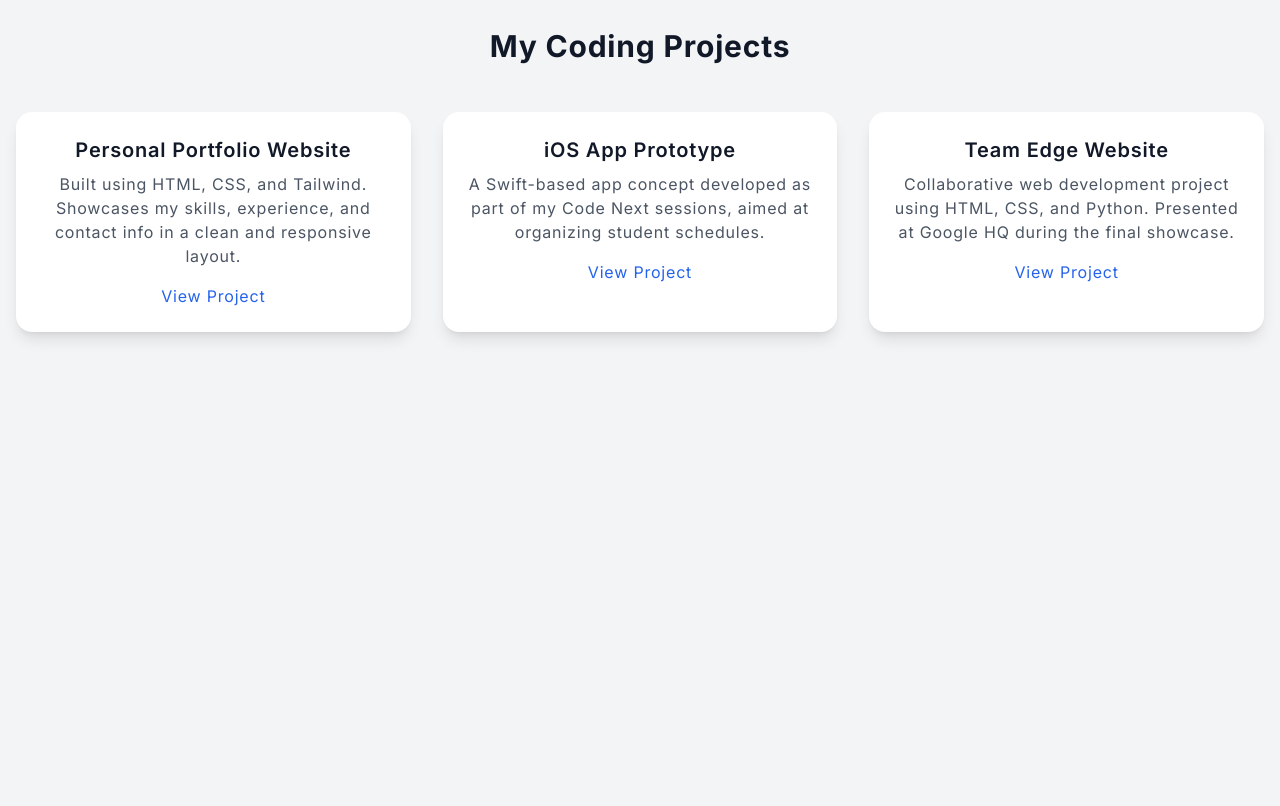
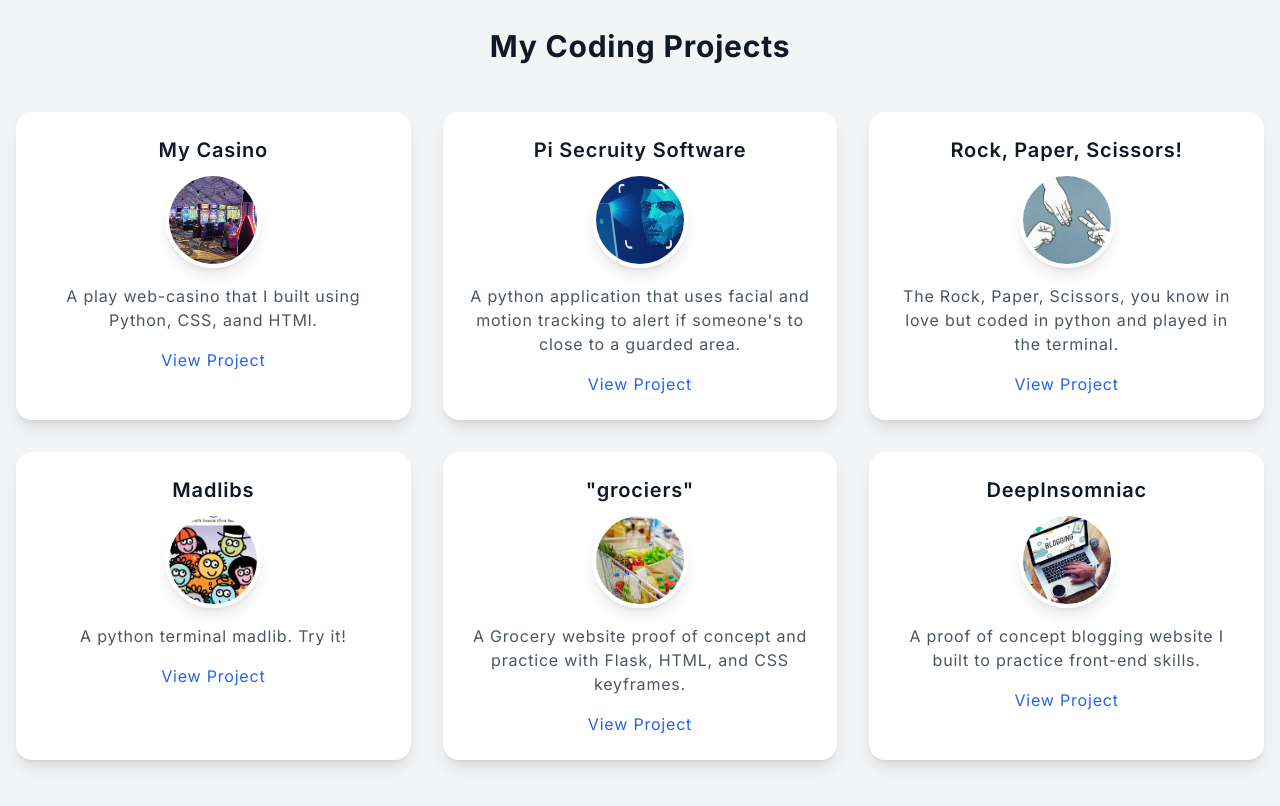
Before and after one commit to MattheuJ/portfolio-website, a plain HTML site: page index.html in a window 1280 px wide. Shown: the part 1020-1826 px from the top of the page. Before the commit the page ends 1432 px from the top, so only its background shows below. Drawn offline with nearby package versions, Linux system fonts and the light colour scheme.

Commit message:
Add files via upload

```diff
--- a/index.html
+++ b/index.html
@@ -19,10 +19,10 @@
             <h1 class="text-3xl font-bold text-gray-700">MyPortfolio</h1>
             <nav>
                 <ul class="flex space-x-6">
-                    <li><a href="#GitHub" class="text-gray-700 hover:text-blue-600 font-semibold">GitHub</a></li>
-                    <li><a href="#LinkedIn" class="text-gray-700 hover:text-blue-600 font-semibold">LinkedIn</a></li>
-                    <li><a href="#Instagram" class="text-gray-700 hover:text-blue-600 font-semibold">Instagram</a></li>
-                    <li><a href="#contact" class="text-gray-700 hover:text-blue-600 font-semibold">Email</a></li>
+                    <li><a href="https://github.com/MattheuJ" class="text-gray-700 hover:text-blue-600 font-semibold">GitHub</a></li>
+                    <li><a href="https://www.linkedin.com/in/mattheu-jimenez-34115a291/" class="text-gray-700 hover:text-blue-600 font-semibold">LinkedIn</a></li>
+                    <li><a href="https://www.instagram.com/mattheu______/" class="text-gray-700 hover:text-blue-600 font-semibold">Instagram</a></li>
+                    <li><a href="mailto:mattheujimenez@gmail.com" class="text-gray-700 hover:text-blue-600 font-semibold">Email</a></li>
                 </ul>
             </nav>
         </div>
@@ -37,7 +37,6 @@
                     and this is <span class="font-bold">MyPortfolio</span> with a focus on building engaging user experiences and robust backend systems. I love to learn and explore new technologies.
                 </p>
             </div>
-
             <div class="md:w-1/3 flex justify-center">
                 <img src="unnamed.jpeg" alt="Profile Picture" class="w-64 h-64 object-cover rounded-full border-4 border-white shadow-lg">
             </div>
@@ -59,21 +58,45 @@
             <div class="grid md:grid-cols-3 gap-8">
 
                 <div class="bg-white rounded-2xl shadow-lg p-6 hover:shadow-xl transition duration-300">
-                    <h3 class="text-xl font-semibold mb-2">Personal Portfolio Website</h3>
-                    <p class="text-gray-600 mb-4">Built using HTML, CSS, and Tailwind. Showcases my skills, experience, and contact info in a clean and responsive layout.</p>
-                    <a href="#" class="text-blue-600 hover:underline font-medium">View Project</a>
+                    <h3 class="text-xl font-semibold mb-2">My Casino</h3>
+                    <img src="download (2).jpeg"alt="Screenshot"class="w-24 h-24 object-cover rounded-full border-4 border-white shadow-lg block mx-auto mb-4 mt-2">
+                    <p class="text-gray-600 mb-4">A play web-casino that I built using Python, CSS, aand HTMl.</p>
+                    <a href="https://github.com/MattheuJ/The-Casino" class="text-blue-600 hover:underline font-medium">View Project</a>
                 </div>
 
                 <div class="bg-white rounded-2xl shadow-lg p-6 hover:shadow-xl transition duration-300">
-                    <h3 class="text-xl font-semibold mb-2">iOS App Prototype</h3>
-                    <p class="text-gray-600 mb-4">A Swift-based app concept developed as part of my Code Next sessions, aimed at organizing student schedules.</p>
-                    <a href="#" class="text-blue-600 hover:underline font-medium">View Project</a>
+                    <h3 class="text-xl font-semibold mb-2">Pi Secruity Software</h3>
+                    <img src="dormakaba-Blog-Post-pictures-_-1024-x-683-83.webp"alt="Screenshot"class="w-24 h-24 object-cover rounded-full border-4 border-white shadow-lg block mx-auto mb-4 mt-2">
+                    <p class="text-gray-600 mb-4">A python application that uses facial and motion tracking to alert if someone's to close to a guarded area.</p>
+                    <a href="https://github.com/MattheuJ/MattheuJ-Pi-Secruity-Software" class="text-blue-600 hover:underline font-medium">View Project</a>
                 </div>
 
                 <div class="bg-white rounded-2xl shadow-lg p-6 hover:shadow-xl transition duration-300">
-                    <h3 class="text-xl font-semibold mb-2">Team Edge Website</h3>
-                    <p class="text-gray-600 mb-4">Collaborative web development project using HTML, CSS, and Python. Presented at Google HQ during the final showcase.</p>
-                    <a href="#" class="text-blue-600 hover:underline font-medium">View Project</a>
+                    <h3 class="text-xl font-semibold mb-2"> Rock, Paper, Scissors!</h3>
+                    <img src="download (3).jpeg"alt="Screenshot"class="w-24 h-24 object-cover rounded-full border-4 border-white shadow-lg block mx-auto mb-4 mt-2">
+                    <p class="text-gray-600 mb-4">The Rock, Paper, Scissors, you know in love but coded in python and played in the terminal.</p>
+                    <a href="https://github.com/MattheuJ/Rock-Paper-Scissors" class="text-blue-600 hover:underline font-medium">View Project</a>
+                </div>
+
+                <div class="bg-white rounded-2xl shadow-lg p-6 hover:shadow-xl transition duration-300">
+                    <h3 class="text-xl font-semibold mb-2">Madlibs</h3>
+                    <img src="81wnUz+bCHL.jpg"alt="Screenshot"class="w-24 h-24 object-cover rounded-full border-4 border-white shadow-lg block mx-auto mb-4 mt-2">
+                    <p class="text-gray-600 mb-4">A python terminal madlib. Try it!</p>
+                    <a href="https://github.com/MattheuJ/madlibs" class="text-blue-600 hover:underline font-medium">View Project</a>
+                </div>
+
+                <div class="bg-white rounded-2xl shadow-lg p-6 hover:shadow-xl transition duration-300">
+                    <h3 class="text-xl font-semibold mb-2">"grociers"</h3>
+                    <img src="k_archive_2d4ea32ed14a1f75cf1b454748dfa99cd4a1fa62.jpeg"alt="Screenshot"class="w-24 h-24 object-cover rounded-full border-4 border-white shadow-lg block mx-auto mb-4 mt-2">
+                    <p class="text-gray-600 mb-4">A Grocery website proof of concept and practice with Flask, HTML, and CSS keyframes.</p>
+                    <a href="https://github.com/MattheuJ/groceries" class="text-blue-600 hover:underline font-medium">View Project</a>
+                </div>
+
+                <div class="bg-white rounded-2xl shadow-lg p-6 hover:shadow-xl transition duration-300">
+                    <h3 class="text-xl font-semibold mb-2">DeepInsomniac</h3>
+                    <img src="download (5).jpeg"alt="Screenshot"class="w-24 h-24 object-cover rounded-full border-4 border-white shadow-lg block mx-auto mb-4 mt-2">
+                    <p class="text-gray-600 mb-4">A proof of concept blogging website I built to practice front-end skills.</p>
+                    <a href="https://github.com/MattheuJ/DeepInsomniac" class="text-blue-600 hover:underline font-medium">View Project</a>
                 </div>
             </div>
         </div>
```
Also changed, not shown: 81wnUz+bCHL.jpg (added), dormakaba-Blog-Post-pictures-_-1024-x-683-83.webp (added), download (2).jpeg (added), download (3).jpeg (added), download (4).jpeg (added), download (5).jpeg (added), k_archive_2d4ea32ed14a1f75cf1b454748dfa99cd4a1fa62.jpeg (added), 1 other file.
